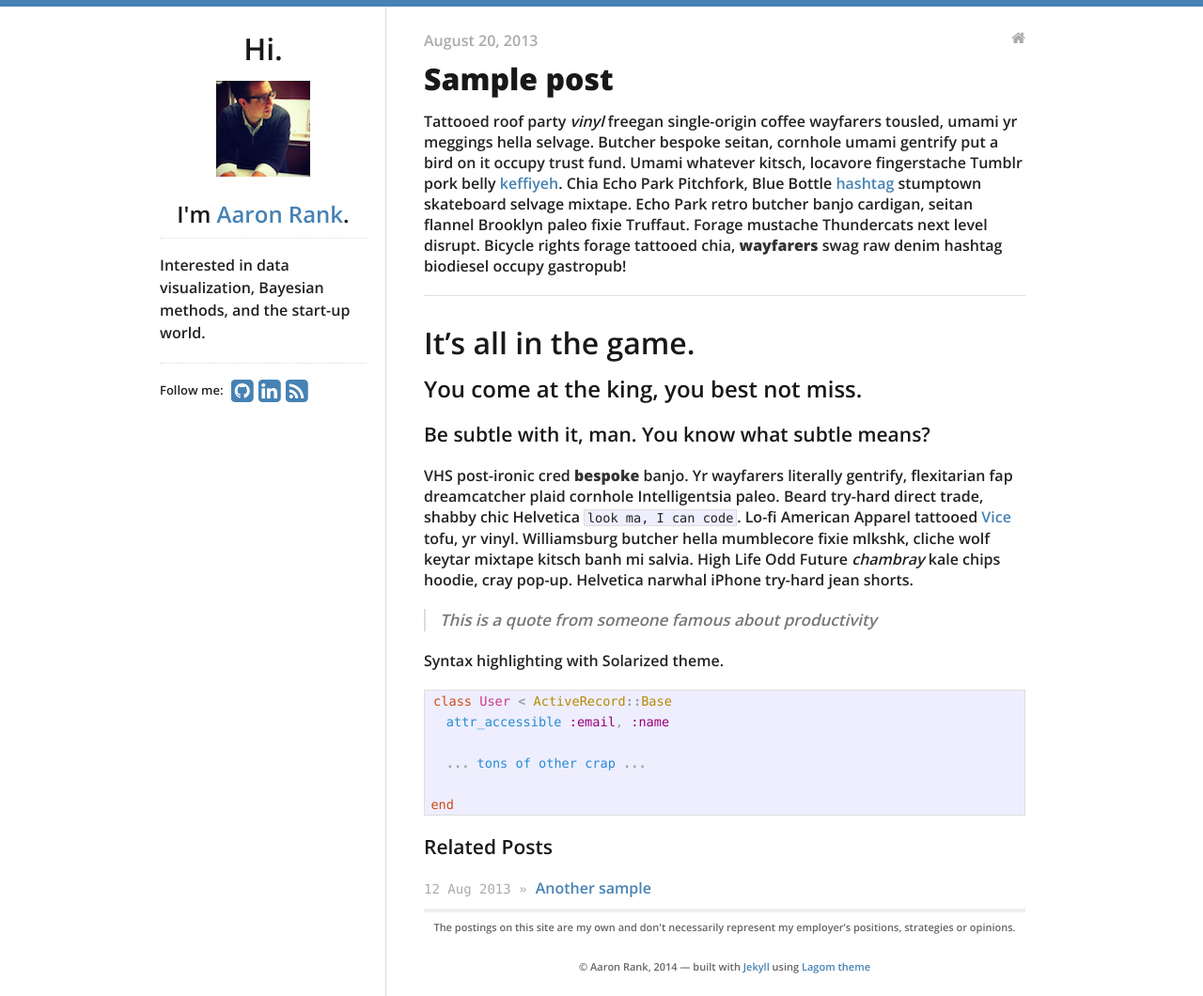
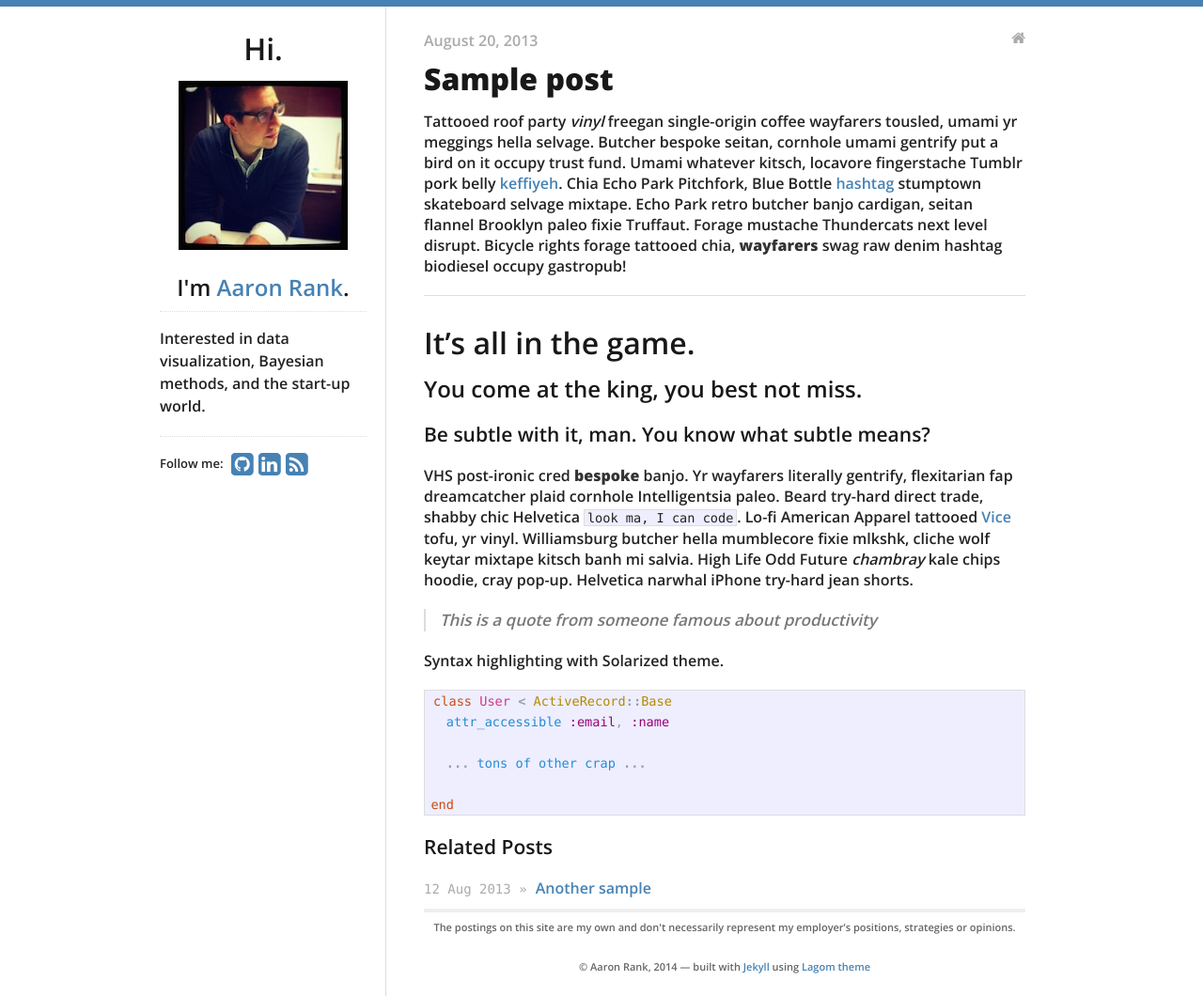
Before and after one commit to rankam/rankam.github.io, a Jekyll site: the page built from _posts/2013-08-20-sample-post.md, in a window 1280 px wide. Shown: the whole page at 94% size. Built offline with Jekyll 4.4.1, drawn with Linux system fonts in a browser that asks for light colours; nearby versions of some CDN libraries.

Commit message:
added photo

```diff
--- a/_includes/css/screen.css
+++ b/_includes/css/screen.css
@@ -70,6 +70,7 @@ img {
   display: block;
   margin-left: auto;
   margin-right: auto;
+  border-image: 30 30 round;
 }
 
 ul.posts {
--- a/_includes/sidebar.html
+++ b/_includes/sidebar.html
@@ -1,7 +1,7 @@
 <nav>
   <h1>Hi.</h1>
   <a href="/">
-    <img src="/profile.png" id="logo" alt="Blog logo"/>
+    <img src="/profile.jpeg" id="logo" alt="Blog logo"/>
   </a>
   <h2>I'm <a href="/">{{ site.data.theme.name }}</a>.</h2>
   <hr/>
```
Also changed, not shown: profile.jpeg.
